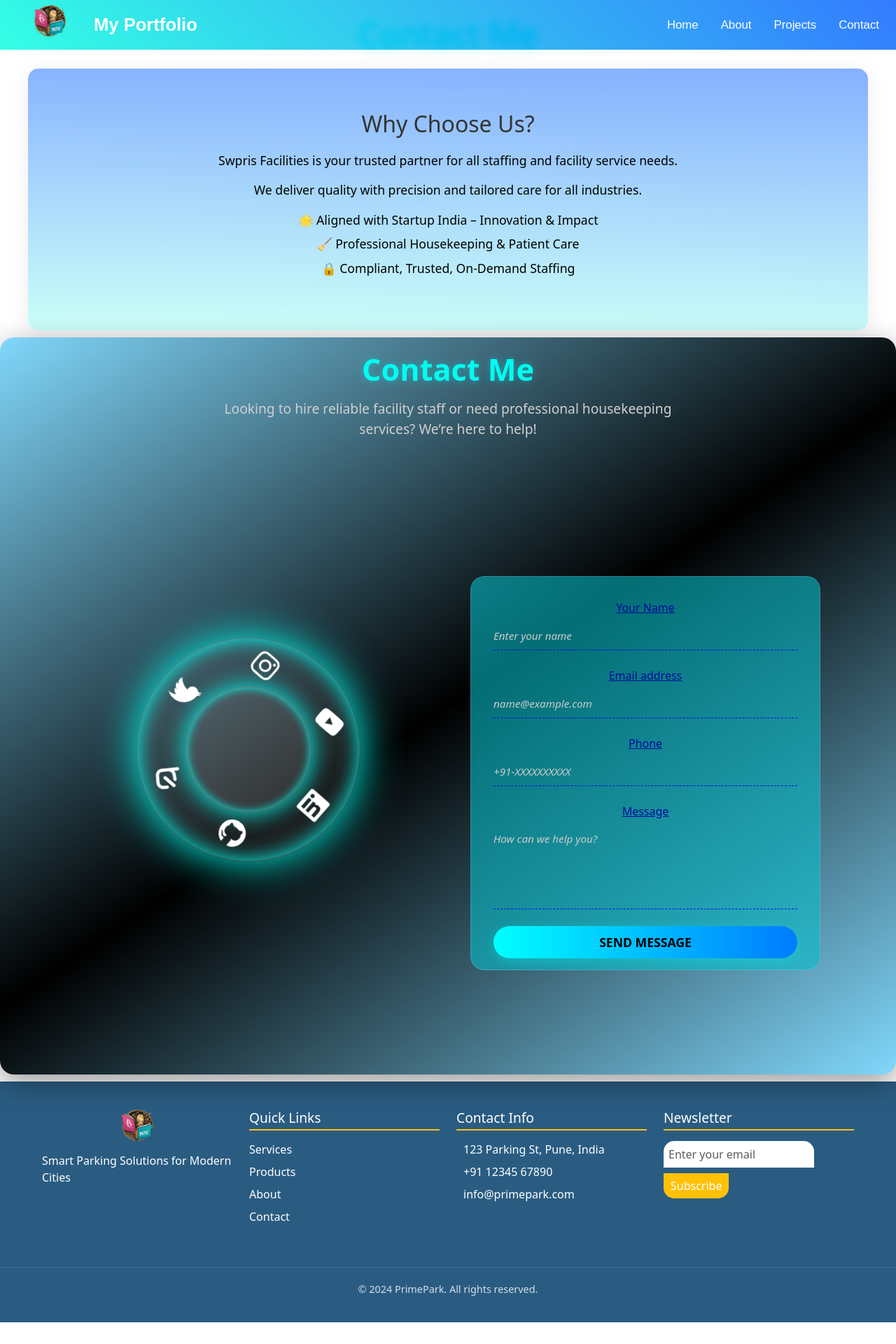
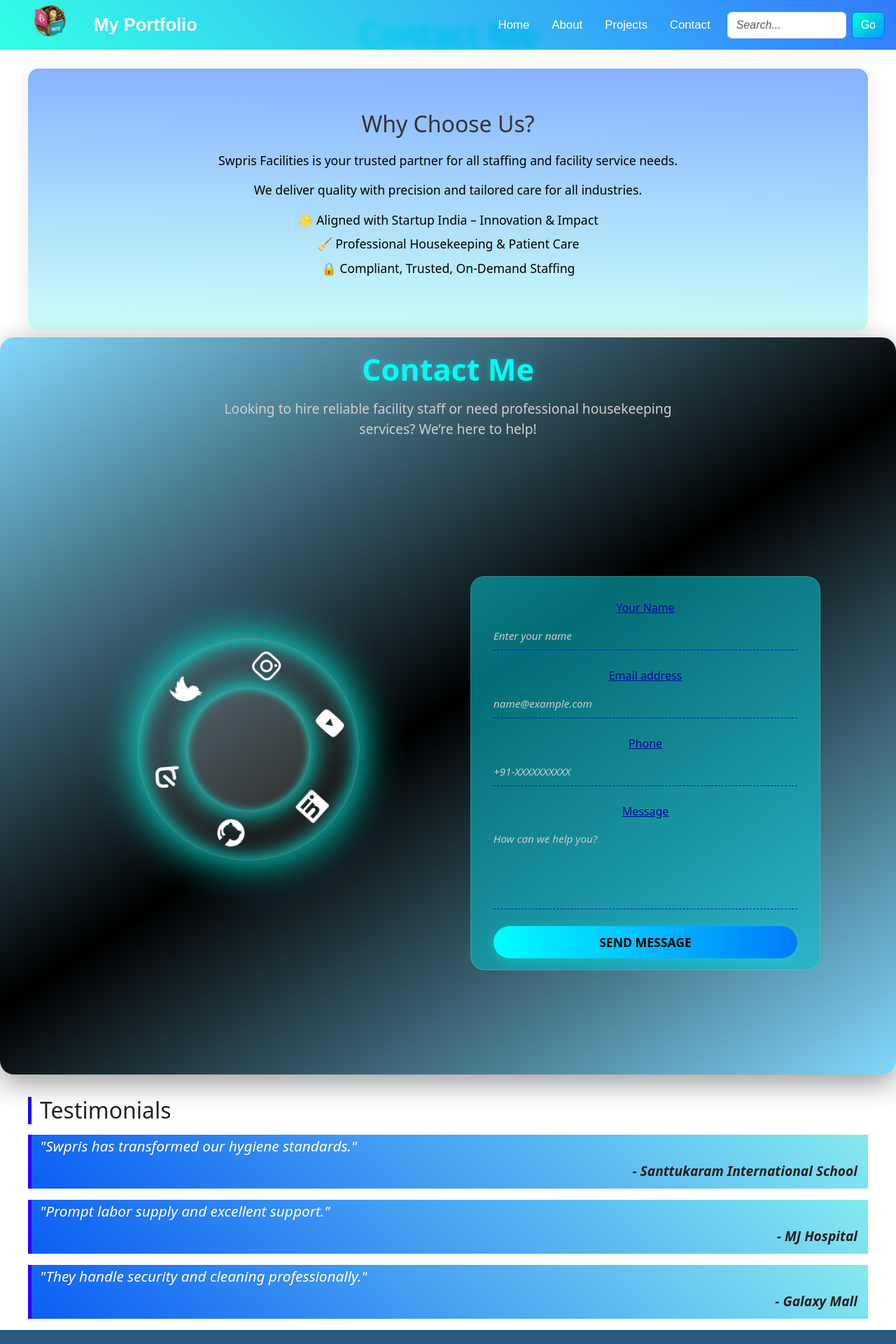
Before and after one commit to pkr-9/portfolio-frontend, a React (Vite) app: page /contact in a window 1280 px wide. Shown: the top 1920 px of the page at 70% size. Before the commit the page ends 1889 px from the top, so only its background shows below. Built offline with nearby package versions, Linux system fonts and the light colour scheme.

Commit message:
Revert "components rarranged"
This reverts commit 9ed8f479912a4b0c8b127126e59b1cf8896369b4.

```diff
--- a/package.json
+++ b/package.json
@@ -1,5 +1,5 @@
 {
-  "name": "portfolio-client",
+  "name": "portfolio-frontend",
   "private": true,
   "version": "0.0.0",
   "type": "module",
@@ -17,7 +17,6 @@
     "framer-motion": "12.9.2",
     "ionicons": "7.4.0",
     "motion": "12.9.2",
-    "portfolio-client": "file:",
     "portfolio-frontend": "file:",
     "react": "^19.0.0",
     "react-bootstrap": "^2.10.9",
--- /dev/null
+++ b/src/components/layout/clientsection/ClientsSection.jsx
@@ -0,0 +1,49 @@
+import React, { useState } from 'react';
+import '../../../styles/global.scss';
+import './ClientsSection.scss';
+
+const initialClients = [
+  'Santtukaram International School',
+  'MJ Hospital',
+  'OM Packaging',
+  'Yashhtej Solvent',
+  'Galaxy Mall',
+  'Vishweshwarayya Mahavidyalaya',
+];
+
+const extraClients = [
+  'Patil Hospital',
+  'Akashay Hotel',
+  'Snehshree Realty',
+  'Bharat Hotel',
+];
+
+const ClientsSection = () => {
+  const [showMore, setShowMore] = useState(false);
+  return (
+    <section id="clients" className="blog">
+      <h2>Our Clients</h2>
+      <div className="blog-grid">
+        {initialClients.map((c, i) => (
+          <div className="blog-card fade-in-up staggered-delay-{i+1}" key={i}>
+            <h3>{c}</h3>
+          </div>
+        ))}
+        {showMore &&
+          extraClients.map((c, i) => (
+            <div className="blog-card fade-in-up staggered-delay-{i+1}" key={i}>
+              <h3>{c}</h3>
+            </div>
+          ))}
+      </div>
+      <button
+        className="cta-button mt-3 show-more-btn"
+        onClick={() => setShowMore((prev) => !prev)}
+      >
+        {showMore ? 'Show Less' : 'View More'}
+      </button>
+    </section>
+  );
+};
+
+export default ClientsSection;
--- /dev/null
+++ b/src/components/layout/clientsection/ClientsSection.scss
@@ -0,0 +1,93 @@
+.blog {
+    background: linear-gradient(180deg, #a0fdfb 0%, #49a1ff 100%);
+    padding: 60px 20px;
+    max-width: 1200px;
+    margin: 10px auto;
+    border-radius: 15px;
+    box-shadow: 0 4px 30px rgba(0, 0, 0, 0.08);
+    text-align: center;
+  }
+
+  .blog h2 {
+    font-size: 2.5rem;
+    margin-bottom: 40px;
+    color: #333;
+  }
+
+  .blog-grid {
+    display: grid;
+    grid-template-columns: repeat(auto-fit, minmax(300px, 1fr));
+    gap: 30px;
+    padding: 20px;
+  }
+
+  .blog-card {
+    background: #fff;
+    border-radius: 15px;
+    box-shadow: 0 4px 20px rgba(0, 0, 0, 0.1);
+    overflow: hidden;
+    transition: transform 0.3s ease, box-shadow 0.3s ease;
+  }
+
+  .blog-card:hover {
+    transform: translateY(-10px);
+    box-shadow: 0 8px 30px rgba(0, 0, 0, 0.2);
+  }
+
+  .blog .show-more-btn {
+    display: inline-block;
+    margin: 0 20px 20px;
+    color: #ffffff;
+    background-color: #007bff;
+    text-decoration: none;
+    transition: color 0.3s ease;
+    padding: 5px;
+      border-radius: 8px;
+      border-style: dashed;
+    border-color: #007bff;
+  }
+
+  .blog .show-more-btn:hover {
+    color: #ffffff;
+    font-weight: bold;
+    background-color: #000ba0;
+  }
+
+  #moreClients {
+    display: none;
+    grid-template-columns: repeat(auto-fit, minmax(300px, 1fr));
+    gap: 30px;
+    padding: 20px;
+  }
+
+  #toggleClients {
+    padding: 12px 24px;
+    font-size: 1rem;
+  }
+
+  .blog-card img {
+    width: 100%;
+    height: 200px;
+    object-fit: cover;
+    border-radius: 15px 15px 0 0;
+    transition: transform 0.3s ease;
+  }
+
+  .blog-card:hover img {
+    transform: scale(1.05);
+  }
+
+  .blog-card h3 {
+    font-size: 1.5rem;
+    margin: 20px 0 10px;
+    color: #333;
+    padding: 0 20px;
+  }
+
+  .blog-card p {
+    padding: 0 20px 20px;
+    font-size: 1rem;
+    line-height: 1.6;
+    color: #555;
+    text-align: left;
+  }
--- a/src/components/layout/navbar/Navbar.jsx
+++ b/src/components/layout/navbar/Navbar.jsx
@@ -64,6 +64,18 @@
                 Contact
               </Nav.Link>
             </Nav>
+
+            <Form className="d-flex search-form" role="search">
+              <FormControl
+                type="search"
+                placeholder="Search..."
+                className="custom-search-input me-2"
+                aria-label="Search"
+              />
+              <Button className="custom-search-button" type="submit">
+                Go
+              </Button>
+            </Form>
           </Navbar.Collapse>
         </Container>
       </Navbar>
--- a/src/components/layout/navbar/Navbar.scss
+++ b/src/components/layout/navbar/Navbar.scss
@@ -76,6 +76,50 @@
     width: 100%;
   }
 
+  .search-form {
+    display: flex;
+    align-items: center;
+  }
+
+  .custom-search-input {
+    max-width: 170px;
+    padding: 8px 12px;
+    font-size: 15px;
+    border-radius: 8px;
+    border: 1px solid rgba(255,255,255,0.3);
+    background-color: rgba(255,255,255,0.1);
+    color: white;
+    backdrop-filter: blur(4px);
+    transition: all 0.3s ease;
+  }
+
+  .custom-search-input::placeholder {
+    color: rgba(255,255,255,0.6);
+    font-style: italic;
+  }
+
+  .custom-search-input:focus {
+    border-color: #00ffee;
+    background-color: rgba(255,255,255,0.2);
+    outline: none;
+  }
+
+  .custom-search-button {
+    background: linear-gradient(135deg, #00ffcc, #0099ff);
+    border: none;
+    border-radius: 8px;
+    padding: 8px 16px;
+    font-size: 16px;
+    color: #fff;
+    font-weight: bold;
+    transition: background 0.3s ease;
+  }
+
+  .custom-search-button:hover {
+    background: linear-gradient(135deg, #00ffee, #007bff);
+    color: #000;
+  }
+
   @media (max-width: 768px) {
     .nav-links {
       flex-direction: column;
@@ -83,4 +127,9 @@
       align-items: flex-start;
       padding-left: 1rem;
     }
+
+    .search-form {
+      flex-direction: column;
+      gap: 8px;
+    }
   }
--- /dev/null
+++ b/src/components/layout/testimonials/Testimonials.jsx
@@ -0,0 +1,32 @@
+import React from 'react';
+import '../../../styles/global.scss';
+import './Testimonials.scss';
+
+const testimonials = [
+  {
+    text: 'Swpris has transformed our hygiene standards.',
+    author: 'Santtukaram International School',
+  },
+  {
+    text: 'Prompt labor supply and excellent support.',
+    author: 'MJ Hospital',
+  },
+  {
+    text: 'They handle security and cleaning professionally.',
+    author: 'Galaxy Mall',
+  },
+];
+
+const Testimonials = () => (
+  <section id="testimonials">
+    <h2>Testimonials</h2>
+    {testimonials.map((t, i) => (
+      <blockquote className="fade-in-up staggered-delay-{i+1}" key={i}>
+        <p>"{t.text}"</p>
+        <footer>- {t.author}</footer>
+      </blockquote>
+    ))}
+  </section>
+);
+
+export default Testimonials;
--- /dev/null
+++ b/src/components/layout/testimonials/Testimonials.scss
@@ -0,0 +1,32 @@
+blockquote {
+  background: linear-gradient(44deg, #0c5ef3 0%, #86eaef 100%);
+  border-left: 5px solid #2600ff;
+  font-style: italic;
+  color: #ffffff;
+  font-size: 1.3rem;
+  margin: 0 40px 1rem 40px !important;
+}
+blockquote p {
+padding-left: 0.75rem;
+margin-top: 5px;
+margin-bottom: 0;
+  line-height: 1.6;
+}
+
+blockquote footer {
+  text-align: right;
+  font-weight: bold;
+  color: #271e1e;
+  font-size: 1.2rem;
+  margin: 5px;
+  padding: 0 10px 10px 0px;
+}
+
+#testimonials h2 {
+  font-size: 2rem;
+  border-left: 5px solid #2600ff;
+  padding-left: 0.75rem;
+  margin-top: 2rem;
+  margin-left: 40px;
+  margin-bottom: 15px;
+}
--- a/src/pages/contactpage/ContactPage.jsx
+++ b/src/pages/contactpage/ContactPage.jsx
@@ -3,6 +3,7 @@
 import Navigation from '../../components/layout/navbar/Navbar';
 import Footer from '../../components/layout/footer/Footer';
 import WhyUs from '../../components/layout/whyus/WhyUs';
+import Testimonials from '../../components/layout/testimonials/Testimonials';
 import Contact from '../../components/layout/contact/Contact';
 import SocialMedia from '../../components/specific/socialmedia/SocialMedia';
 
@@ -35,6 +36,8 @@
             </Row>
           </Container>
         </section>
+
+        <Testimonials />
       </div>
 
       <Footer />
--- a/src/pages/homepage/HomePage.jsx
+++ b/src/pages/homepage/HomePage.jsx
@@ -5,6 +5,8 @@
 import CarouselComponent from '../../components/layout/carousel/Carousel';
 import WideProjectsSection from '../../components/layout/wideprojectssection/WideProjectsSection';
 import Footer from '../../components/layout/footer/Footer';
+import ClientsSection from '../../components/layout/clientsection/ClientsSection';
+import Testimonials from '../../components/layout/testimonials/Testimonials';
 import Hero from '../../components/layout/hero/Hero';
 import StrengthCard from '../../components/specific/strengthcard/StrengthCard';
 
@@ -148,6 +150,24 @@
         </div>
       </motion.div>
 
+      <motion.div
+        variants={fadeUp}
+        initial="hidden"
+        animate="visible"
+        custom={5}
+      >
+        <ClientsSection />
+      </motion.div>
+
+      <motion.div
+        variants={fadeUp}
+        initial="hidden"
+        animate="visible"
+        custom={6}
+      >
+        <Testimonials />
+      </motion.div>
+
       <Footer />
     </div>
   );
```
Also changed, not shown: 1 other file (tests, documents, lock files or other folders).
